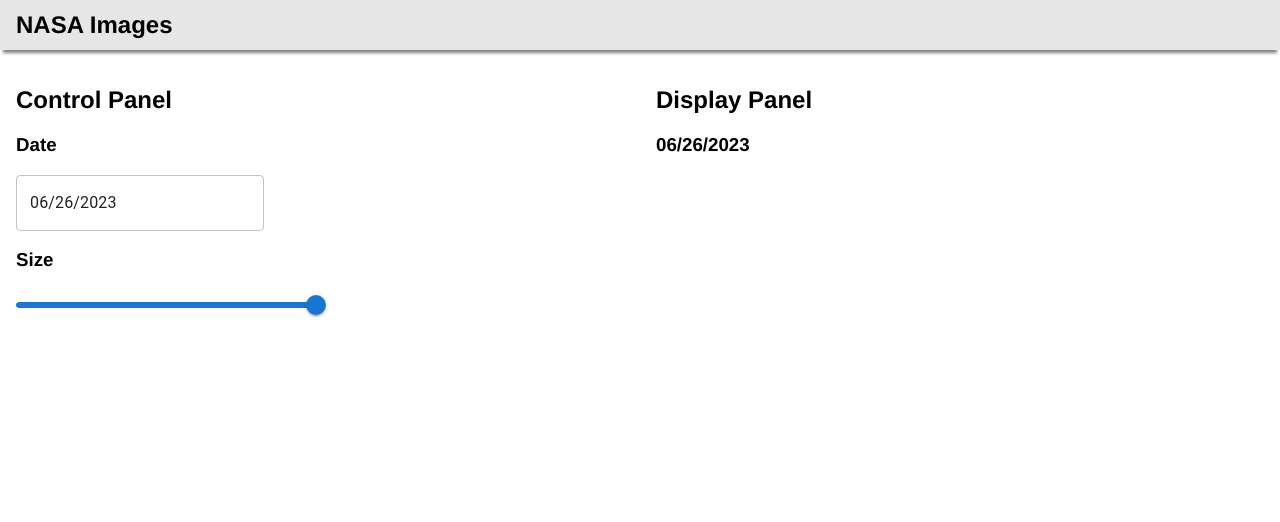
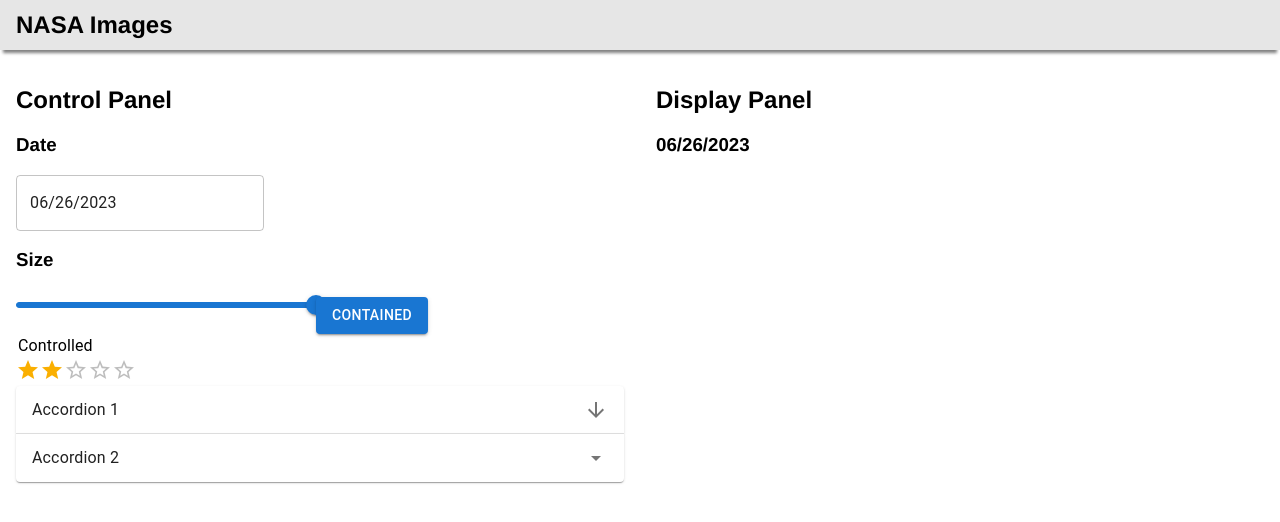
Before and after one commit to davidalantodd/swe-nasa-pics, a React (Vite) app: page / in a window 1280 px wide. Shown: the top 522 px of the page. Built offline with nearby package versions, Linux system fonts and the light colour scheme; no server answers.

Commit message:
add demo code

```diff
--- a/src/components/ControlPanel.jsx
+++ b/src/components/ControlPanel.jsx
@@ -1,8 +1,18 @@
 import './ControlPanel.css'
 import DatePicker from './DatePicker'
 import SizeSlider from './SizeSlider'
+import Button from '@mui/material/Button';
+import Rating from '@mui/material/Rating';
+import { useState } from 'react';
+import Typography from '@mui/material/Typography';
+import Accordion from '@mui/material/Accordion';
+import AccordionSummary from '@mui/material/AccordionSummary';
+import AccordionDetails from '@mui/material/AccordionDetails';
+import ArrowDownwardIcon from '@mui/icons-material/ArrowDownward';
+import ArrowDropDownIcon from '@mui/icons-material/ArrowDropDown';
 
 export default function ControlPanel({ date, setDate, size, setSize }) {
+  const [value, setValue] = useState(2);
   return (
     <div className='wrapper'>
       <h2>Control Panel</h2>
@@ -10,6 +20,47 @@
       <DatePicker date={date} setDate={setDate} />
       <h3>Size</h3>
       <SizeSlider size={size} setSize={setSize} />
+      <Button variant="contained">Contained</Button>
+      <Typography component="legend">Controlled</Typography>
+      <Rating
+        name="simple-controlled"
+        value={value}
+        onChange={(event, newValue) => {
+          setValue(newValue);
+        }}
+      />
+      <div>
+      <Accordion>
+        <AccordionSummary
+          expandIcon={<ArrowDownwardIcon />}
+          aria-controls="panel1-content"
+          id="panel1-header"
+        >
+          <Typography>Accordion 1</Typography>
+        </AccordionSummary>
+        <AccordionDetails>
+          <Typography>
+            Lorem ipsum dolor sit amet, consectetur adipiscing elit. Suspendisse
+            malesuada lacus ex, sit amet blandit leo lobortis eget.
+          </Typography>
+        </AccordionDetails>
+      </Accordion>
+      <Accordion>
+        <AccordionSummary
+          expandIcon={<ArrowDropDownIcon />}
+          aria-controls="panel2-content"
+          id="panel2-header"
+        >
+          <Typography>Accordion 2</Typography>
+        </AccordionSummary>
+        <AccordionDetails>
+          <Typography>
+            Lorem ipsum dolor sit amet, consectetur adipiscing elit. Suspendisse
+            malesuada lacus ex, sit amet blandit leo lobortis eget.
+          </Typography>
+        </AccordionDetails>
+      </Accordion>
+    </div>
     </div>
   )
 }
```
